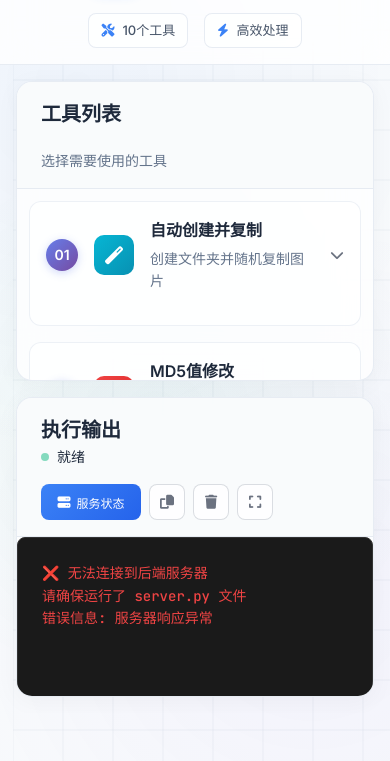
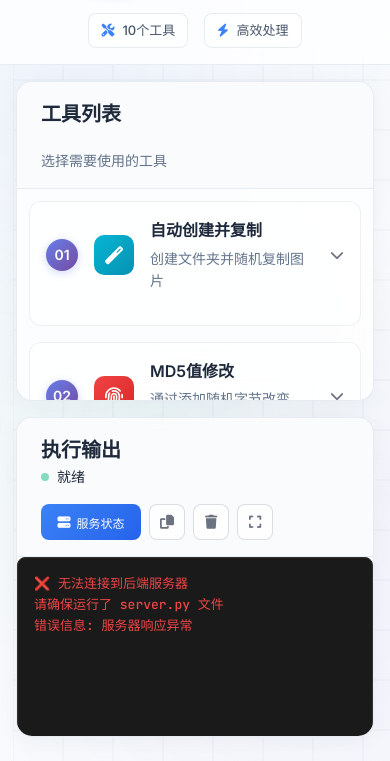
Before and after one commit to imhouse36/RedBookToolbox, a plain HTML site: page index.html in a window 390 px wide. Shown: the part 83-844 px from the top of the page. Drawn offline with Linux system fonts and the light colour scheme; no server answers.

Commit message:
修复前端输出面板底部间隙问题 - 优化输出内容显示完整性

```diff
--- a/environment/styles.css
+++ b/environment/styles.css
@@ -752,14 +752,14 @@ body {
 /* 输出容器 */
 .output-container {
     position: relative;
-    height: 700px; /* 780px减去面板头部高度 */
+    height: 680px; /* 减少高度为容器内部留出更多空间 */
     min-height: 300px;
     overflow: hidden;
 }
 
 .output-content {
     height: 100%;
-    padding: 1.5rem;
+    padding: 1.5rem 1.5rem 2rem 1.5rem; /* 增加底部padding为2rem，防止内容被切除 */
     font-family: 'JetBrains Mono', 'Consolas', monospace;
     font-size: 0.875rem;
     line-height: 1.6;
@@ -770,6 +770,8 @@ body {
     word-wrap: break-word;
     border-radius: 8px;
     border: 1px solid #333333;
+    /* 确保滚动条出现时内容底部有足够的可视空间 */
+    box-sizing: border-box;
 }
 
 /* 自定义滚动条 */
@@ -932,7 +934,7 @@ body {
     height: calc(100vh - 80px);
 }
 
-/* 响应式设计 */
+/* 响应式设计优化 - 确保输出内容在所有尺寸下都有足够的底部间隙 */
 @media (max-width: 1200px) {
     .main-content {
         grid-template-columns: 1fr;
@@ -952,11 +954,12 @@ body {
     }
 
     .tools-list {
+        padding: 0.75rem;
         max-height: 270px;
     }
 
     .output-container {
-        height: 270px;
+        height: 280px; /* 增加高度，确保内容不被切除 */
         min-height: 250px;
     }
 }
@@ -976,7 +979,7 @@ body {
     .tools-panel,
     .output-panel {
         height: auto;
-        max-height: 300px;
+        max-height: 320px; /* 增加最大高度 */
     }
 
     .header-content {
@@ -1020,8 +1023,14 @@ body {
     }
 
     .output-container {
-        height: 220px;
+        height: 240px; /* 增加高度，确保移动设备上也有足够的显示空间 */
         min-height: 200px;
+    }
+
+    /* 移动设备上输出内容的特殊样式调整 */
+    .output-content {
+        font-size: 0.8125rem; /* 稍微减小字体大小以容纳更多内容 */
+        padding: 1rem 1rem 1.5rem 1rem; /* 调整padding，底部留出足够间隙 */
     }
 }
 
```
